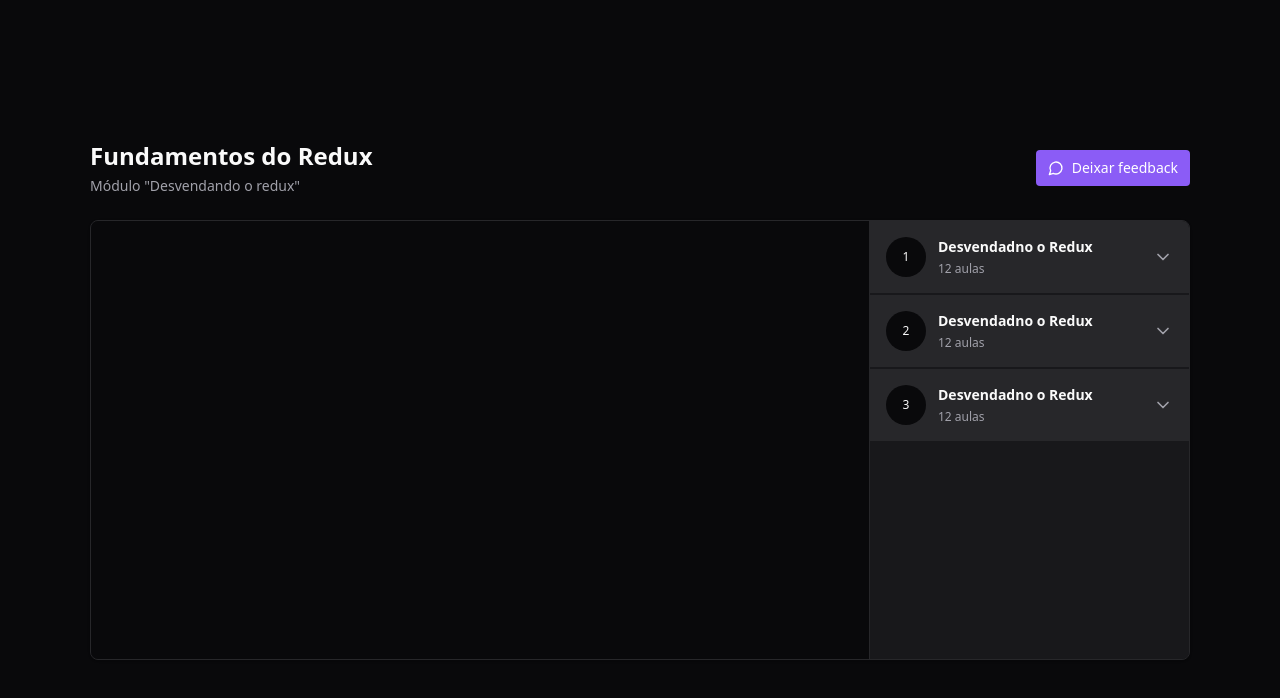
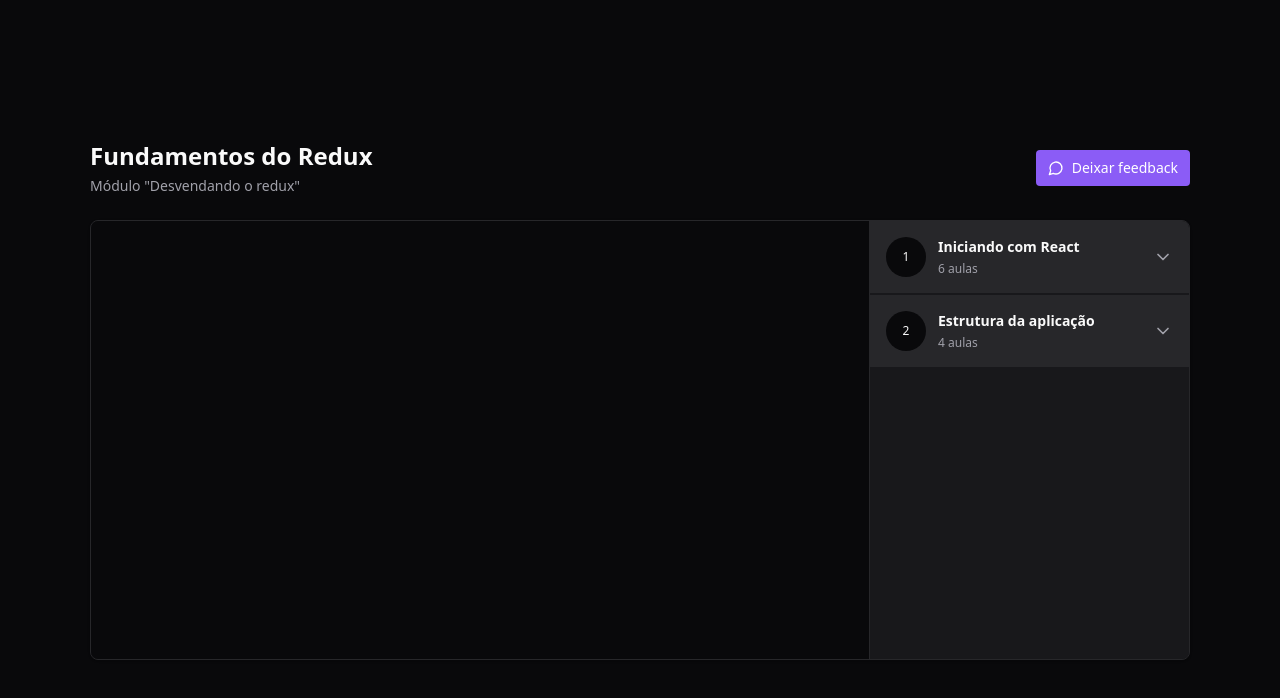
Before and after one commit to rafaelgcaldas/react-redux-zustand, a React (Vite) app: page / in a window 1280 px wide. Shown: the top 698 px of the page. Built offline with nearby package versions, Linux system fonts and the light colour scheme.

Commit message:
feat: select video

```diff
--- a/src/components/lesson.tsx
+++ b/src/components/lesson.tsx
@@ -1,13 +1,14 @@
 import { Video } from "lucide-react";
 
 interface LessonProps {
-  title: string;
+  title: string
   duration: string
+  onPlay: () => void
 }
 
-export function Lesson ({ title, duration}: LessonProps) {
+export function Lesson ({ title, duration, onPlay}: LessonProps) {
   return (
-    <button className="flex items-center gap-3 text-sm text-zinc-400">
+    <button onClick={onPlay} className="flex items-center gap-3 text-sm text-zinc-400">
       <Video className="size-4 text-zinc-400" />
       <span>{title}</span>
       <span className="ml-auto font-mono text-xs text-zinc-500">
--- a/src/components/module.tsx
+++ b/src/components/module.tsx
@@ -2,6 +2,9 @@
 import * as Collapsible from "@radix-ui/react-collapsible";
 
 import { Lesson } from "./lesson";
+import { useAppSelector } from "../store";
+import { useDispatch } from "react-redux";
+import { play } from "../store/slices/player";
 
 
 interface ModuleProps {
@@ -11,6 +14,12 @@
 }
 
 export function Module({ title, amountOfLessons, moduleIndex }: ModuleProps) {
+  const dispatch = useDispatch()
+
+  const lessons = useAppSelector(state => {
+    return state.player.course.modules[moduleIndex].lessons
+  })
+
   return (
     <Collapsible.Root className="group">
       <Collapsible.Trigger className=" flex w-full items-center gap-3 bg-zinc-800 p-4">
@@ -27,9 +36,14 @@
 
       <Collapsible.Content>
         <nav className="relative flex flex-col gap-4 p-6">
-          <Lesson title="Fundamentos do Redux" duration="09:13" />
-          <Lesson title="Fundamentos do Redux" duration="09:13" />
-          <Lesson title="Fundamentos do Redux" duration="09:13" />
+          {lessons.map((lesson, lessonIndex) => (
+              <Lesson
+                key={lesson.id}
+                title={lesson.title}
+                duration={lesson.duration}
+                onPlay={() => dispatch(play([moduleIndex, lessonIndex]))}
+              />
+            ))}
         </nav>
       </Collapsible.Content>
     </Collapsible.Root>
--- a/src/components/player.tsx
+++ b/src/components/player.tsx
@@ -1,13 +1,21 @@
 import ReactPlayer from 'react-player'
+import { useAppSelector } from '../store'
 
 export function VideoPlayer () {
+  const lesson = useAppSelector(state => {
+    const { currentModuleIndex, currentLessonIndex} = state.player
+
+    const currentLesson = state.player.course.modules[currentModuleIndex].lessons[currentLessonIndex]
+
+    return currentLesson
+  })
   return (
     <div className="w-full bg-zinc-950 aspect-video">
       <ReactPlayer
         width="100%"
         height="100%"
         controls
-        url="https://www.youtube.com/watch?v=B_-nvkFBH5k"
+        url={`https://www.youtube.com/watch?v=${lesson.id}`}
       />
     </div>
   )
--- a/src/pages/player.tsx
+++ b/src/pages/player.tsx
@@ -2,8 +2,11 @@
 import { Header } from "../components/header";
 import { Module } from "../components/module";
 import { VideoPlayer } from "../components/player";
+import { useAppSelector } from "../store";
 
 export function Player() {
+  const modules = useAppSelector(state => state.player.course.modules)
+
   return (
     <div className="h-screen bg-zinc-950 text-zinc-50 flex justify-center items-center">
       <div className="flex w-[1100px] flex-col gap-6">
@@ -23,9 +26,16 @@
           </div>
 
           <aside className="w-80 absolute top-0 bottom-0 right-0 border-l divide-y-2 divide-zinc-900 border-zinc-800 bg-zinc-900 overflow-y-scroll scrollbar-thin scrollbar-track-zinc-950 scrollbar-thumb-zinc-800">
-            <Module title="Desvendadno o Redux" amountOfLessons={12} moduleIndex={0} />
-            <Module title="Desvendadno o Redux" amountOfLessons={12} moduleIndex={1} />
-            <Module title="Desvendadno o Redux" amountOfLessons={12} moduleIndex={2} />
+            {modules.map((module, index) => {
+              return (
+                <Module
+                  key={module.id}
+                  title={module.title}
+                  amountOfLessons={module.lessons.length}
+                  moduleIndex={index}
+                />
+              )
+            })}
           </aside>
 
         </main>
--- a/src/store/slices/player.ts
+++ b/src/store/slices/player.ts
@@ -3,7 +3,7 @@
 const playerSlice = createSlice({
   name: 'player',
   initialState: {
-    curse: {
+    course: {
       modules: [
         {
           id: '1',
@@ -28,9 +28,17 @@
           ],
         },
       ],
+    },
+    currentModuleIndex: 0,
+    currentLessonIndex: 0,
+  },
+  reducers: {
+    play: (state, action) => {
+      state.currentModuleIndex = action.payload[0]
+      state.currentLessonIndex = action.payload[1]
     }
   },
-  reducers: {},
 })
 
 export const player = playerSlice.reducer
+export const { play } = playerSlice.actions
```
